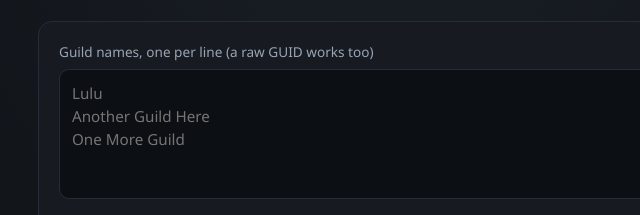
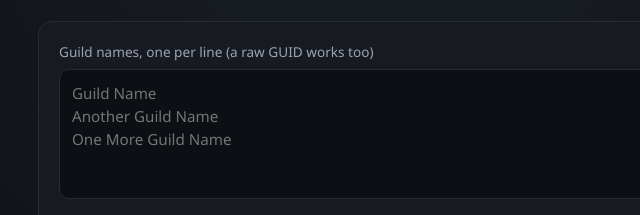
Before and after one commit to Melquiisedeq/wvw-relink-checker, a plain HTML site: page index.html in a window 1280 px wide. Shown: the part 156-371 px from the top of the page, 242-882 px from the left. Drawn offline with Linux system fonts and the light colour scheme; no server answers.

Commit message:
Update textarea placeholder for guild names

```diff
--- a/index.html
+++ b/index.html
@@ -465,9 +465,9 @@
 
   <div class="card">
     <label for="guildInput">Guild names, one per line (a raw GUID works too)</label>
-    <textarea id="guildInput" placeholder="Lulu
-Another Guild Here
-One More Guild"></textarea>
+    <textarea id="guildInput" placeholder="Guild Name
+Another Guild Name
+One More Guild Name"></textarea>
 
     <div class="row">
       <button id="runBtn">Check</button>
```
